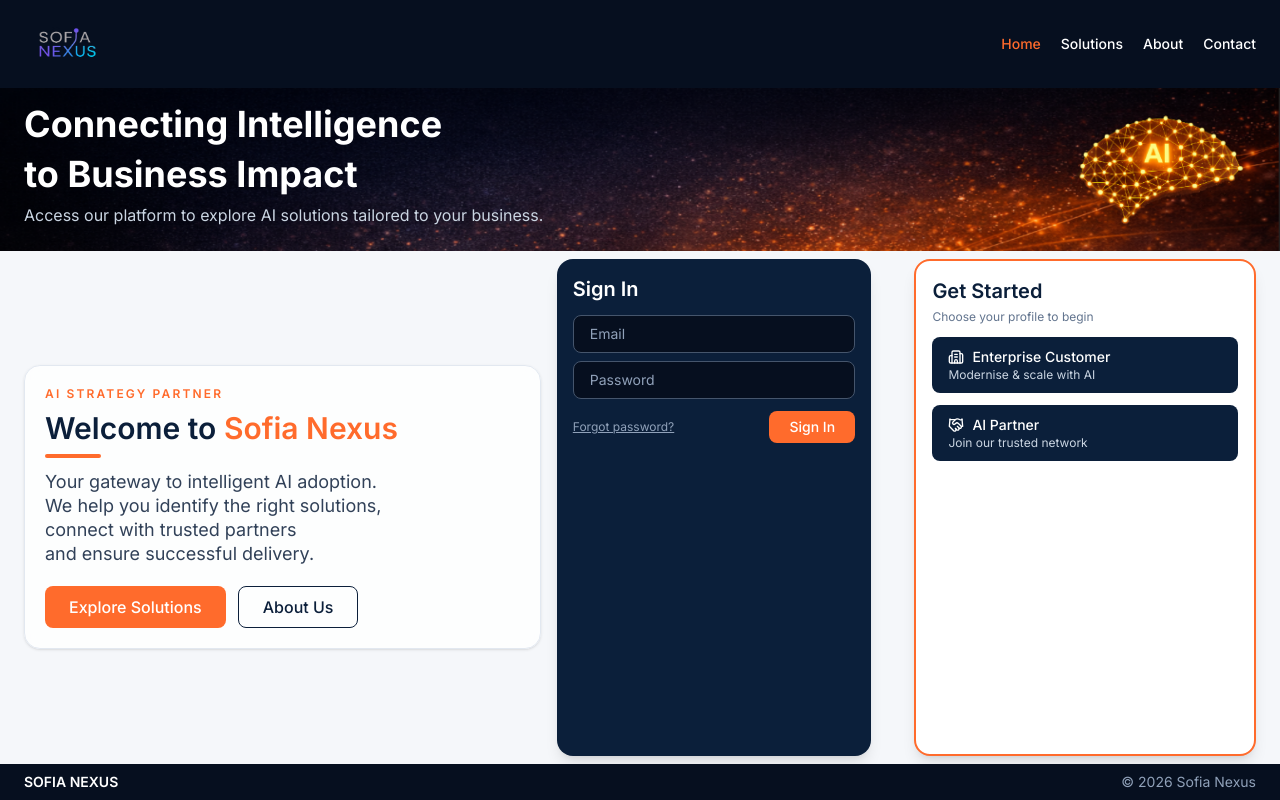
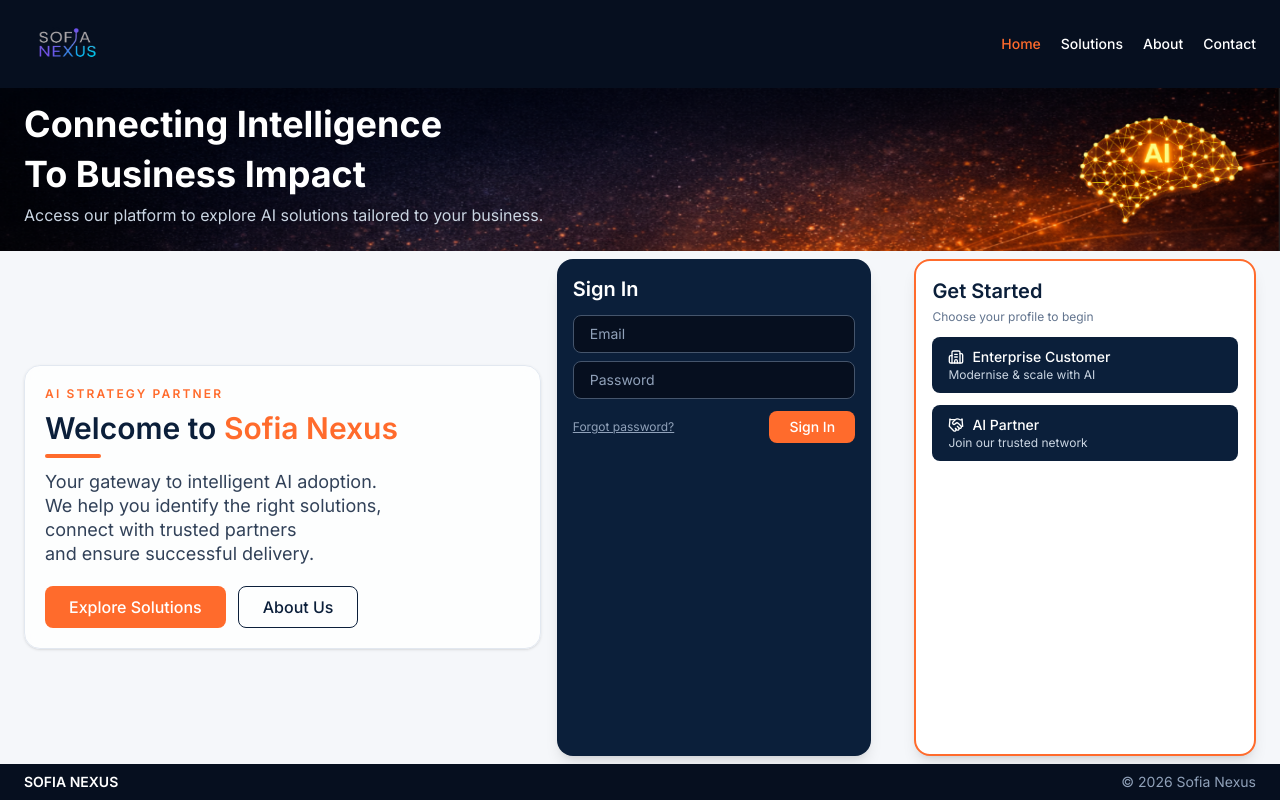
Before and after one commit to monaashour/sofia-nexus, a React (Vite) app: page / in a window 1280 px wide. Built offline with nearby package versions, Linux system fonts and the light colour scheme.

Commit message:
Fix hero heading capitalization and alignment text

```diff
--- a/src/components/Hero.jsx
+++ b/src/components/Hero.jsx
@@ -13,9 +13,9 @@ export default function Hero() {
     >
       <div className="mx-auto flex min-h-[95px] max-w-7xl items-start justify-between px-4 pt-2 pb-2 sm:px-6 md:min-h-[125px] md:pt-3 md:pb-2">
         <div className="max-w-2xl">
-          <h1 className="font-heading text-2xl font-bold leading-snug sm:text-3xl md:text-4xl">
+          <h1 className="text-2xl font-bold leading-snug sm:text-3xl md:text-4xl">
             Connecting Intelligence <br />
-            to Business Impact
+            To Business Impact
           </h1>
           <p className="mt-1 text-xs text-slate-300 sm:text-sm md:text-base">
             Access our platform to explore AI solutions tailored to your business.
--- a/src/pages/AboutPage.jsx
+++ b/src/pages/AboutPage.jsx
@@ -78,8 +78,8 @@ export default function AboutPage() {
         <div className="mx-auto flex min-h-[95px] max-w-7xl items-start justify-between px-4 pt-2 pb-2 sm:px-6 md:min-h-[125px] md:pt-3 md:pb-2">
           <div className="max-w-2xl">
             <h1 className="text-2xl font-bold leading-snug sm:text-3xl md:text-4xl">
-              Sofia Nexus from<br />
-              complexity to clarity
+              Sofia Nexus From<br />
+              Complexity To Clarity
             </h1>
             <p className="mt-1 text-xs text-slate-300 sm:text-sm md:text-base">
               We design, deliver, and scale AI-driven systems with clarity and confidence.
```
